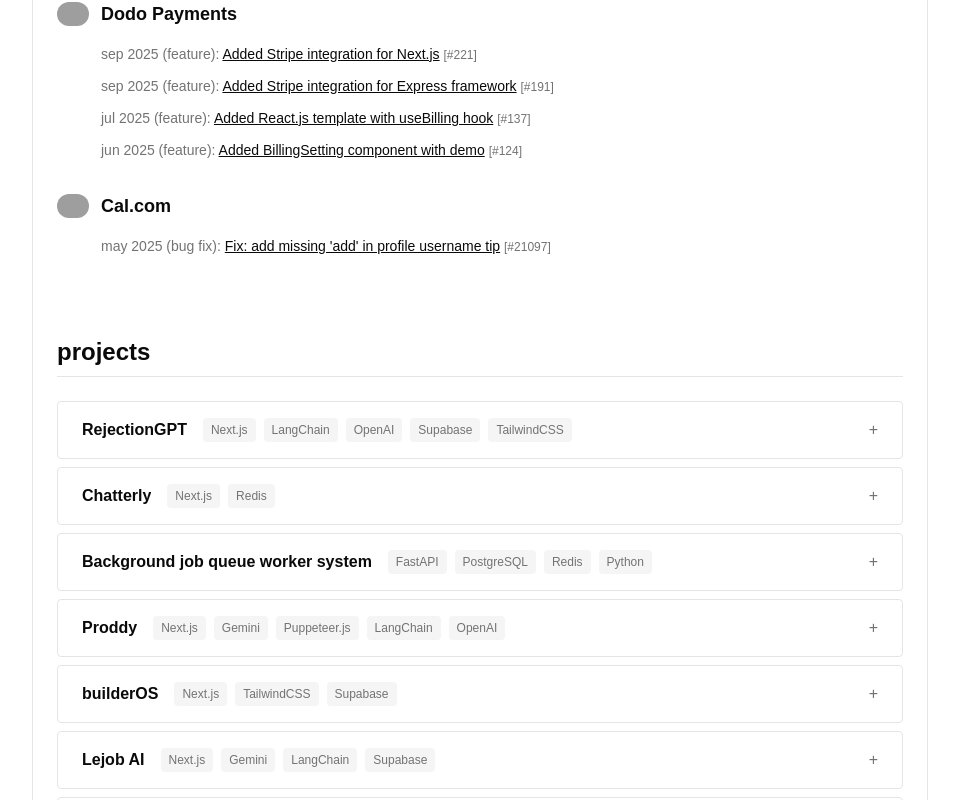
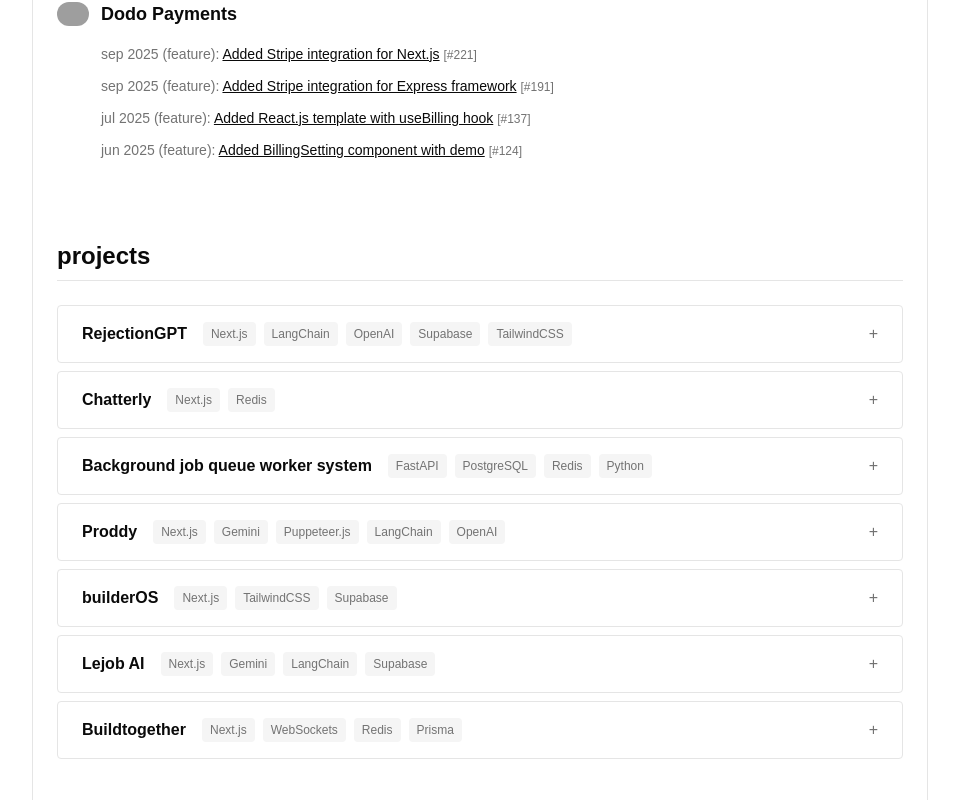
Before and after one commit to shashwat558/portfolio, a Next.js app: page / in a window 1280 px wide. Shown: the part 1367-2167 px from the top of the page, without its empty margins (160-1119 px from the left). Built offline with nearby package versions, Linux system fonts and the light colour scheme; no server answers; the database is empty; grey boxes are pictures that could not be loaded; a web font is replaced by a local one.

Commit message:
Remove Cal.com open source contribution

```diff
--- a/components/OpenSource.tsx
+++ b/components/OpenSource.tsx
@@ -47,19 +47,6 @@ const contributions: Contribution[] = [
       },
     ],
   },
-  {
-    organization: "Cal.com",
-    logo: "https://github.com/calcom.png",
-    pullRequests: [
-      {
-        id: "21097",
-        url: "https://github.com/calcom/cal.com/pull/21097",
-        title: "Fix: add missing 'add' in profile username tip",
-        date: "may 2025",
-        type: "bug fix",
-      },
-    ],
-  },
 ]
 
 export default function OpenSource() {
```
